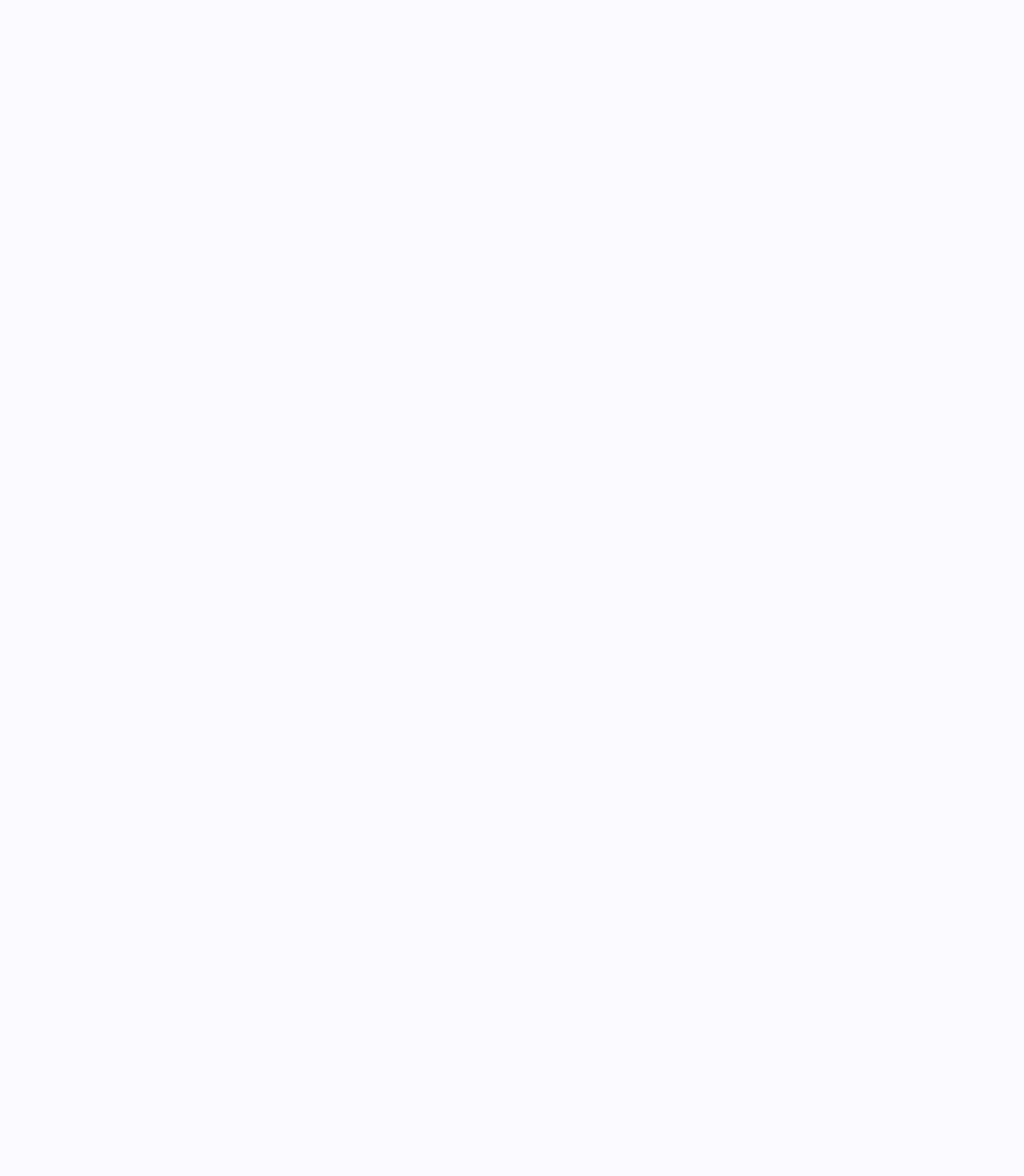
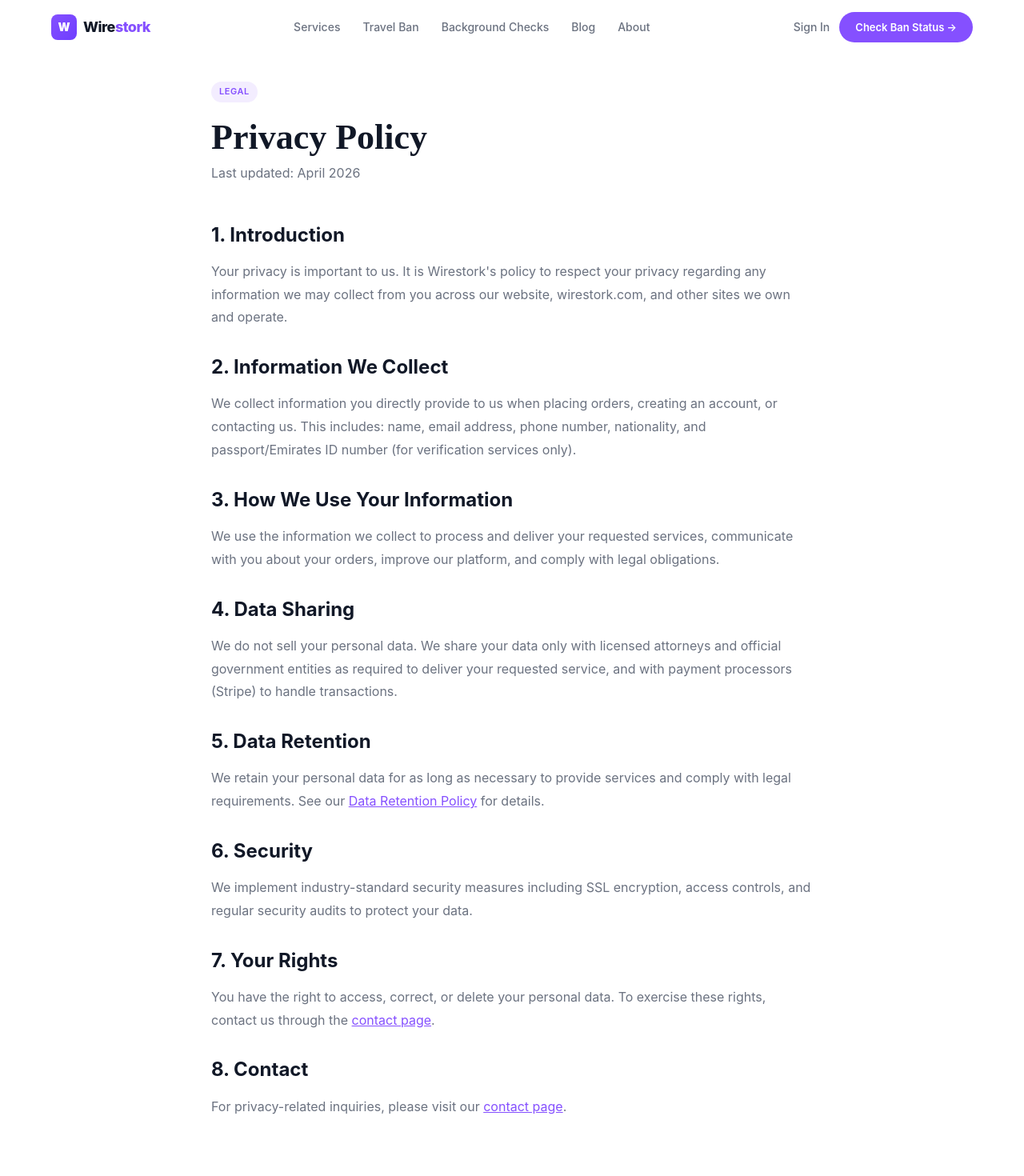
Before and after one commit to followjees/wirestork-next, a Next.js app: page /privacy in a window 1280 px wide. Before the commit this address had no page. Shown: the top 1470 px of the page at 80% size. Before the commit the page ends 800 px from the top, so only its background shows below. Built offline with nearby package versions, Linux system fonts and the light colour scheme.

Commit message:
feat: Privacy Policy page

```diff
--- /dev/null
+++ b/app/(marketing)/privacy/page.tsx
@@ -0,0 +1,36 @@
+import type { Metadata } from "next";
+
+export const metadata: Metadata = {
+  title: "Privacy Policy — Wirestork",
+  description: "How Wirestork collects, uses, and protects your personal data.",
+};
+
+export default function PrivacyPage() {
+  return (
+    <div style={{ paddingTop: 100, paddingBottom: 80, background: "white" }}>
+      <div className="container-sm">
+        <div className="badge badge-brand" style={{ marginBottom: 20 }}>Legal</div>
+        <h1 className="display" style={{ fontSize: 44, marginBottom: 8 }}>Privacy Policy</h1>
+        <p style={{ color: "var(--muted)", marginBottom: 48 }}>Last updated: April 2026</p>
+        <div className="prose">
+          <h2>1. Introduction</h2>
+          <p>Your privacy is important to us. It is Wirestork's policy to respect your privacy regarding any information we may collect from you across our website, wirestork.com, and other sites we own and operate.</p>
+          <h2>2. Information We Collect</h2>
+          <p>We collect information you directly provide to us when placing orders, creating an account, or contacting us. This includes: name, email address, phone number, nationality, and passport/Emirates ID number (for verification services only).</p>
+          <h2>3. How We Use Your Information</h2>
+          <p>We use the information we collect to process and deliver your requested services, communicate with you about your orders, improve our platform, and comply with legal obligations.</p>
+          <h2>4. Data Sharing</h2>
+          <p>We do not sell your personal data. We share your data only with licensed attorneys and official government entities as required to deliver your requested service, and with payment processors (Stripe) to handle transactions.</p>
+          <h2>5. Data Retention</h2>
+          <p>We retain your personal data for as long as necessary to provide services and comply with legal requirements. See our <a href="/data-retention">Data Retention Policy</a> for details.</p>
+          <h2>6. Security</h2>
+          <p>We implement industry-standard security measures including SSL encryption, access controls, and regular security audits to protect your data.</p>
+          <h2>7. Your Rights</h2>
+          <p>You have the right to access, correct, or delete your personal data. To exercise these rights, contact us through the <a href="/reach-us">contact page</a>.</p>
+          <h2>8. Contact</h2>
+          <p>For privacy-related inquiries, please visit our <a href="/reach-us">contact page</a>.</p>
+        </div>
+      </div>
+    </div>
+  );
+}
```
